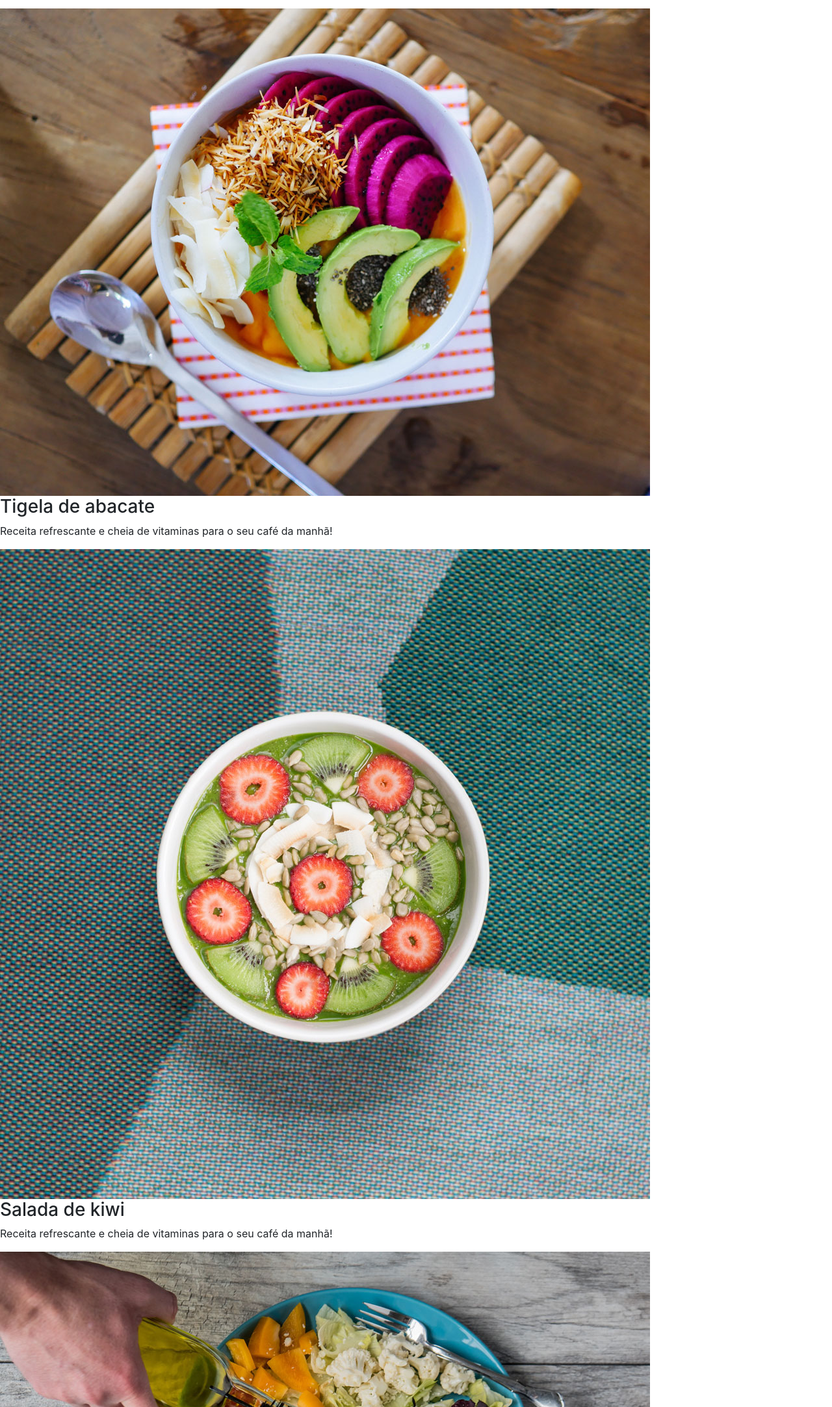
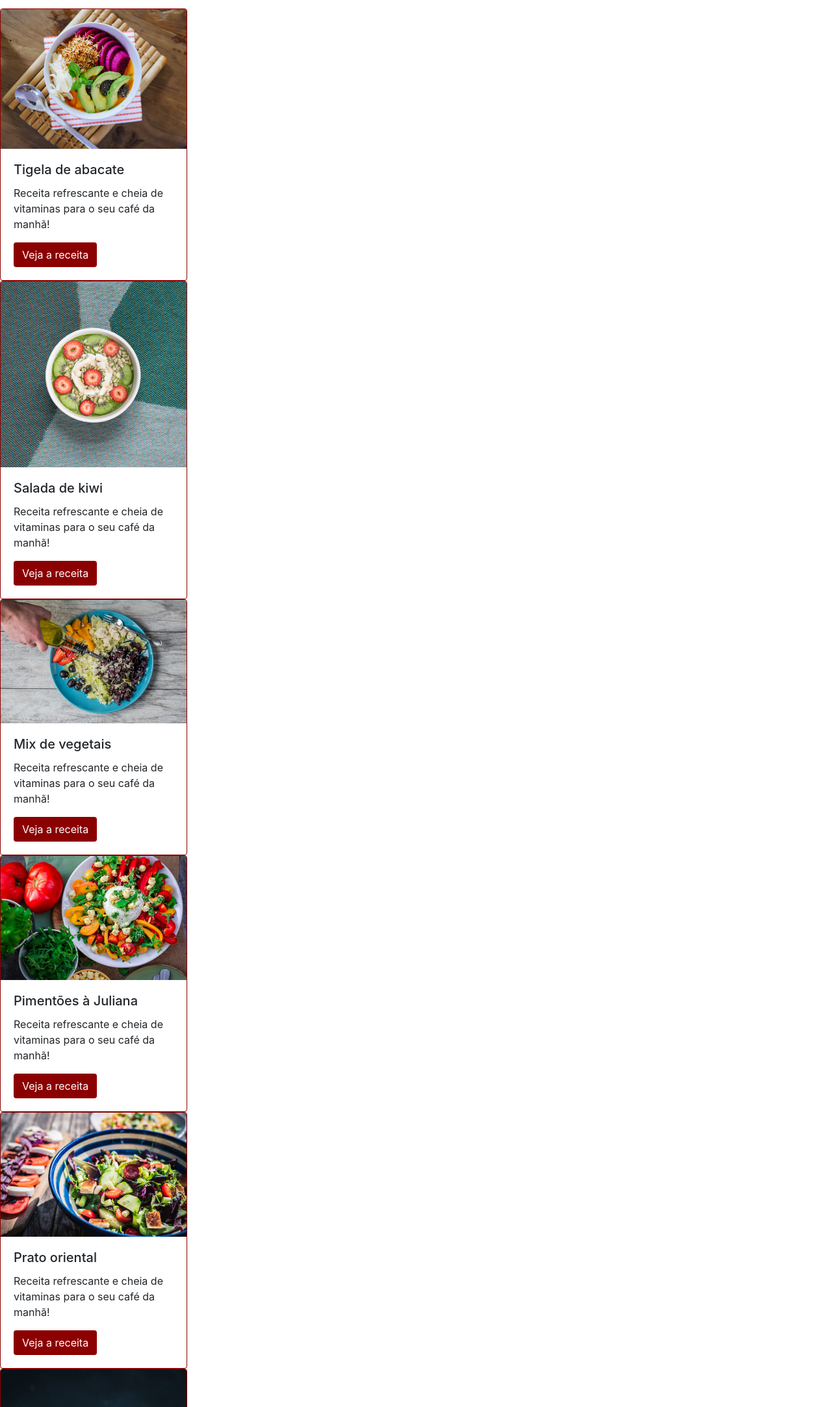
Before and after one commit to ohenriquemonte/bootstrap-4, a plain HTML site: page index.html in a window 1280 px wide. Shown: the part 635-2800 px from the top of the page at 65% size. Drawn offline with nearby package versions, Linux system fonts and the light colour scheme.

Commit message:
Modulo 04 -  HTML semântico e inserindo cards

```diff
--- a/index.html
+++ b/index.html
@@ -12,6 +12,8 @@
 </head>
 
 <body>
+
+	<header>
 		<nav class="navbar navbar-expand-lg navbar-light bg-light">
 			<a class="navbar-brand" href="#">fruta & fruto</a>
 			<button class="navbar-toggler" type="button" data-toggle="collapse" data-target="#navbarNavAltMarkup"
@@ -19,16 +21,20 @@
 				<span class="navbar-toggler-icon"></span>
 			</button>
 			<div class="collapse navbar-collapse justify-content-end" id="navbarNavAltMarkup">
-			<div class="navbar-nav">
+				<ul class="navbar-nav">
+					<li>
 						<a class="nav-item nav-link active" href="#">inicio <span class="sr-only">(current)</span></a>
-				<a class="nav-item nav-link" href="#">receitas</a>
-				<a class="nav-item nav-link" href="#">quem somos</a>
-				<a class="nav-item nav-link" href="#">contato</a>
-			</div>
+					</li>
+					<li><a class="nav-item nav-link" href="#">receitas</a></li>
+					<li><a class="nav-item nav-link" href="#">quem somos</a></li>
+					<li><a class="nav-item nav-link" href="#">contato</a></li>
+				</ul>
 			</div>
 		</nav>
+	</header>
 
-	<div class="bd-example">
+	<main>
+		<section class="carrossel">
 			<div id="carouselExampleCaptions" class="carousel slide" data-ride="carousel" data-interval="4000">
 				<ol class="carousel-indicators">
 					<li data-target="#carouselExampleCaptions" data-slide-to="0" class="active"></li>
@@ -57,42 +63,98 @@
 					<span class="sr-only">Next</span>
 				</a>
 			</div>
-	</div>
+		</section>
+
 
 		<title>fruto & fruta</title>
 
+		<section class="titulo">
 			<h1 class="text-center fonte-titulo cor-especial pt-5">Receitas para economizar e ganhar saúde</h1>
 			<p class="text-center text-secondary pb-5">
 				Nossas receitas ajudam você a aproveitar melhor os alimentos, economizar, ganhar tempo e praticidade
 			</p>
+		</section>
 
-	<img src="src/img/receita-abacate.jpg" alt="tigela com salada de abacate, vista superior">
-	<h3>Tigela de abacate</h3>
-	<p>Receita refrescante e cheia de vitaminas para o seu café da manhã!</p>
+		<section class="receitas">
+			<div class="card borda-cor-especial largura-card">
+				<img class=" card-img-top" src="src/img/receita-abacate.jpg"
+					alt="tigela com salada de abacate, vista superior">
+				<div class="card-body">
+					<h5 class="card-title">Tigela de abacate</h5>
+					<p class="card-text">Receita refrescante e cheia de vitaminas para o seu café da manhã!</p>
+					<a href="#" class="btn cor-botao-especial">Veja a receita</a>
+				</div>
+			</div>
 
-	<img src="src/img/receita-kiwi.jpg" alt="tigela de mingau com kiwi, vista superior">
-	<h3>Salada de kiwi</h3>
-	<p>Receita refrescante e cheia de vitaminas para o seu café da manhã!</p>
+			<div class="card borda-cor-especial largura-card">
+				<img class="card-img-top" src="src/img/receita-kiwi.jpg"
+					alt="tigela de mingau com kiwi, vista superior">
+				<div class="card-body">
+					<h5 class="card-title">Salada de kiwi</h5>
+					<p class="card-text">Receita refrescante e cheia de vitaminas para o seu café da manhã!</p>
+					<a href="#" class="btn cor-botao-especial">Veja a receita</a>
+				</div>
+			</div>
 
-	<img src="src/img/receita-mix.jpg"
+			<div class="card borda-cor-especial largura-card">
+				<img class="card-img-top" src="src/img/receita-mix.jpg"
 					alt="prato com mix de vegetais e mão de pessoa adicionando azeite, vista superior">
-	<h3>Mix de vegetais</h3>
-	<p>Receita refrescante e cheia de vitaminas para o seu café da manhã!</p>
+				<div class="card-body">
+					<h5 class="card-title">Mix de vegetais</h5>
+					<p class="card-text">Receita refrescante e cheia de vitaminas para o seu café da manhã!</p>
+					<a href="#" class="btn cor-botao-especial">Veja a receita</a>
+				</div>
+			</div>
 
-	<img src="src/img/receita-pimentoes.jpg"
+			<div class="card borda-cor-especial largura-card">
+				<img class="card-img-top" src="src/img/receita-pimentoes.jpg"
+					alt="prato de salada de pimentões com alguns ingredientes ao lado, vista superior">
+				<div class="card-body">
+					<h5 class="card-title">Pimentões à Juliana</h5>
+					<p class="card-text">Receita refrescante e cheia de vitaminas para o seu café da manhã!</p>
+					<a href="#" class="btn cor-botao-especial">Veja a receita</a>
+				</div>
+			</div>
+
+			<div class="card borda-cor-especial largura-card">
+				<img class="card-img-top" src="src/img/receita-oriental.jpg"
+					alt="tigela com salada de vegetais estilo oriental, vista de cima">
+				<div class="card-body">
+					<h5 class="card-title">Prato oriental</h5>
+					<p class="card-text">Receita refrescante e cheia de vitaminas para o seu café da manhã!</p>
+					<a href="#" class="btn cor-botao-especial">Veja a receita</a>
+				</div>
+			</div>
+
+			<div class="card borda-cor-especial largura-card">
+				<img class="card-img-top" src="src/img/receita-beterrabas.jpg"
+					alt="tigela com beterrabas e dentes de alho assados em primeiro plano, com ingredientes ao fundo">
+				<div class="card-body">
+					<h5 class="card-title">Beterrabas assadas</h5>
+					<p class="card-text">Receita refrescante e cheia de vitaminas para o seu café da manhã!</p>
+					<a href="#" class="btn cor-botao-especial">Veja a receita</a>
+				</div>
+			</div>
+
+			<!-- <img src="src/img/receita-pimentoes.jpg"
 				alt="prato de salada de pimentões com alguns ingredientes ao lado, vista superior">
 			<h3>Pimentões à Juliana</h3>
-	<p>Receita refrescante e cheia de vitaminas para o seu café da manhã!</p>
+			<p>Receita refrescante e cheia de vitaminas para o seu café da manhã!</p> -->
 
-	<img src="src/img/receita-oriental.jpg" alt="tigela com salada de vegetais estilo oriental, vista de cima">
+			<!-- <img src="src/img/receita-oriental.jpg" alt="tigela com salada de vegetais estilo oriental, vista de cima">
 			<h3>Prato oriental</h3>
-	<p>Receita refrescante e cheia de vitaminas para o seu café da manhã!</p>
+			<p>Receita refrescante e cheia de vitaminas para o seu café da manhã!</p> -->
 
-	<img src="src/img/receita-beterrabas.jpg"
+			<!-- <img src="src/img/receita-beterrabas.jpg"
 				alt="tigela com beterrabas e dentes de alho assados em primeiro plano, com ingredientes ao fundo">
 			<h3>Beterrabas assadas</h3>
 			<p>Receita refrescante e cheia de vitaminas para o seu café da manhã!
-	</p>
+			</p> -->
+		</section>
+
+	</main>
+
+	<footer></footer>
 
 	<p>contato:<a href="mailto:email@frutafruto.com.br">email@frutafruto.com.br</a></p>
 
--- a/src/style.css
+++ b/src/style.css
@@ -16,3 +16,16 @@
 .cor-especial {
   color: darkred;
 }
+
+.cor-botao-especial {
+	background-color: darkred;
+	color: white;
+}
+
+.borda-cor-especial {
+	border-color: darkred;
+}
+
+.largura-card {
+	width: 18rem;
+}
```
Also changed, not shown: src/semantica-html/html-divs.html (+20 -17 lines), src/semantica-html/html-semantico.html (+3 -0 lines). Lines whose indentation alone changed are shown as unchanged.
